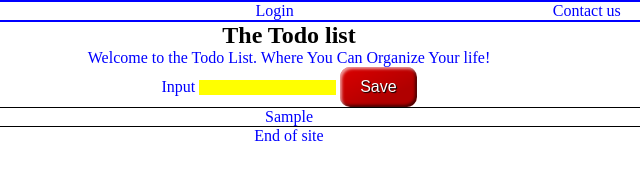
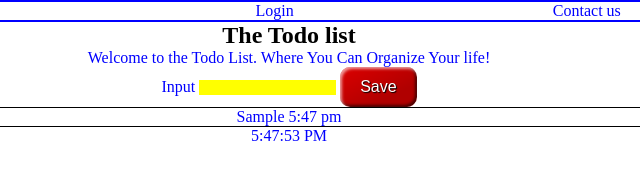
Before and after one commit to Feanor01/Todolist, a plain HTML site: page index.html in a window 1280 px wide. Both pictures are taken after typing "Sample" into the empty fields and a click on the button "Save". Shown: the full height of the page, 351-991 px from the left. Drawn offline with Linux system fonts and the light colour scheme.

Commit message:
Added time to notes

```diff
--- a/index.html
+++ b/index.html
@@ -38,7 +38,7 @@
 					<div class="container bottom">
 
 					</div>
-  <div>
+  <div class="timer">
       End of site
   </div>
 		<script src = "script.js"></script>
--- a/script.js
+++ b/script.js
@@ -4,10 +4,30 @@ butn = document.getElementsByClassName("favorite");
 let bottom = document.getElementsByClassName("bottom");
 butn[0].onclick = ()=>{
 console.log(its.value);
-        const textnode = document.createTextNode(its.value);   const newdiv = document.createElement("div");
+	const date = new Date();
+	function formatAMPM(date) {
+  let hours = date.getHours();
+  let minutes = date.getMinutes();
+  let ampm = hours >= 12 ? 'pm' : 'am';
+  hours = hours % 12;
+  hours = hours ? hours : 12; // the hour '0' should be '12'
+  minutes = minutes < 10 ? '0'+minutes : minutes;
+  let strTime = hours + ':' + minutes + ' ' + ampm;
+  return strTime;
+}
+
+console.log(formatAMPM(new Date));
+        const textnode = document.createTextNode(its.value+" "+formatAMPM(date));
+	const newdiv = document.createElement("div");
     newdiv.appendChild(textnode);
     bottom[0].appendChild(newdiv);
 its.value=null;
+
+setInterval(myTimer, 1000);
+function myTimer() {
+  const d = new Date();
+  document.getElementsByClassName("timer")[0].innerHTML = d.toLocaleTimeString();
+}
 }
 
 
```
